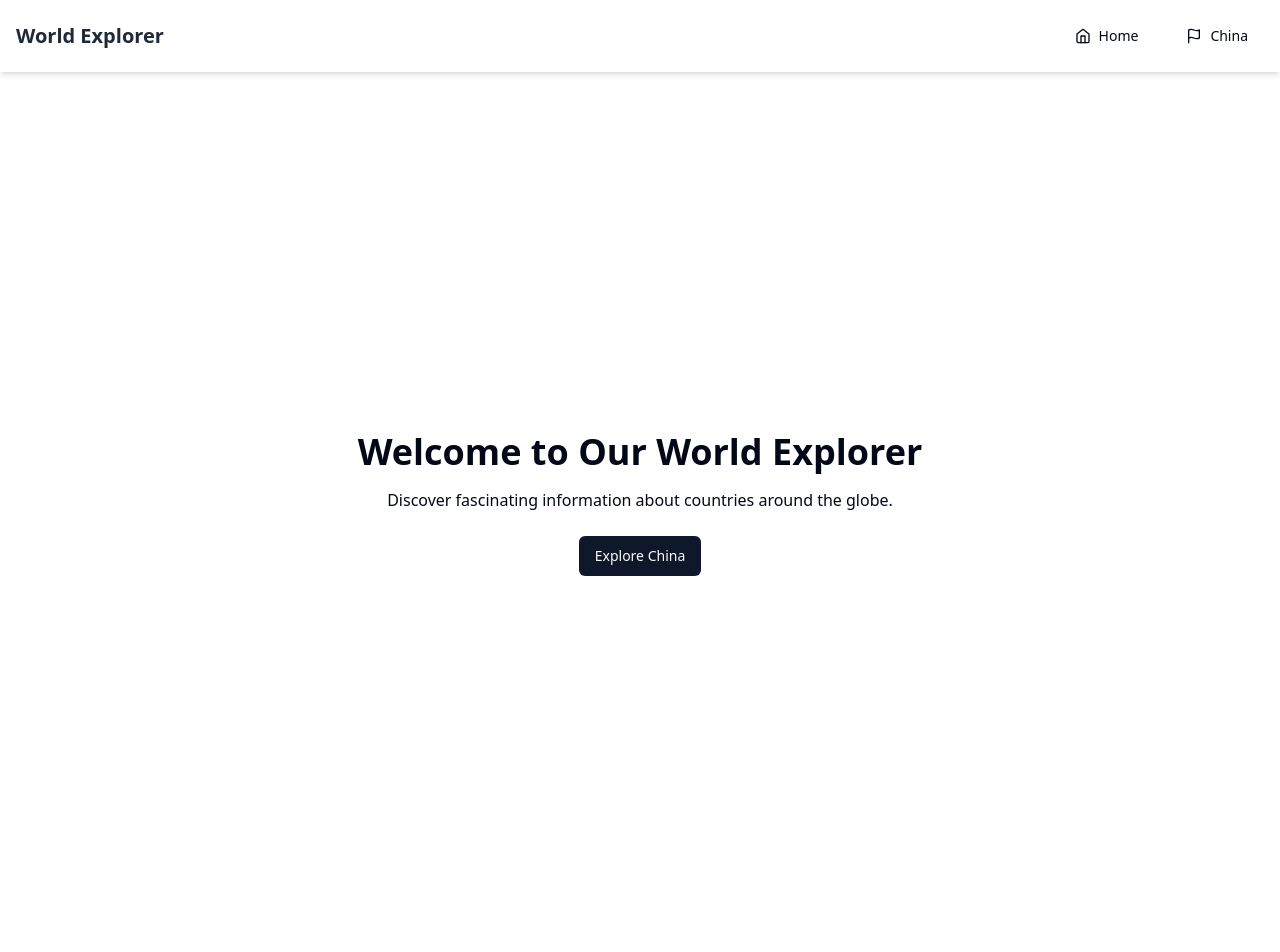
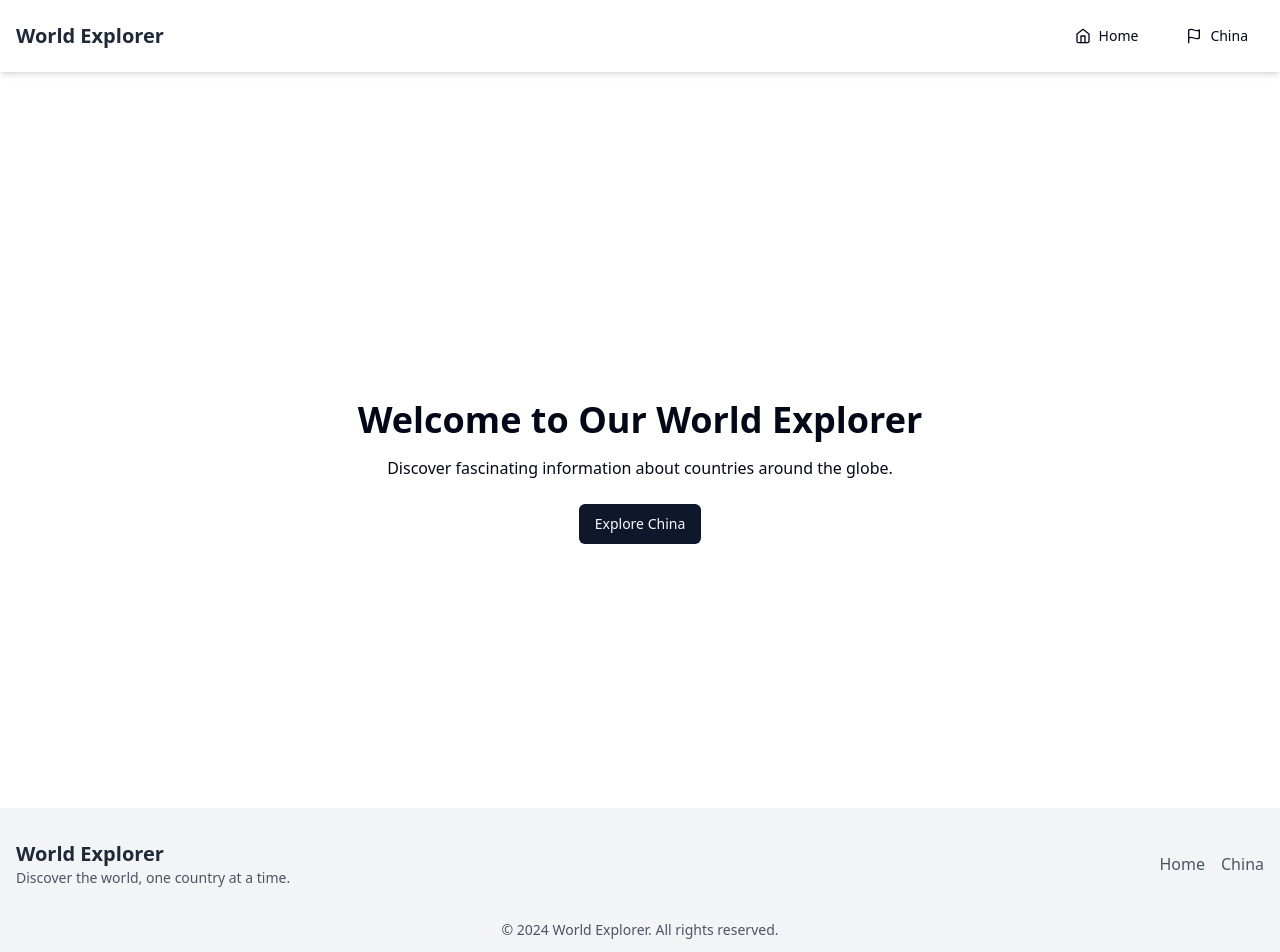
Before and after one commit to GPT-Engineer-App/vibrant-china-window, a React (Vite) app: page / in a window 1280 px wide. Shown: the top 952 px of the page. Before the commit the page ends 872 px from the top, so only its background shows below. Built offline with nearby package versions, Linux system fonts and the light colour scheme.

Commit message:
GPT Engineer Update [skip gpt_engineer]

```diff
--- a/src/App.jsx
+++ b/src/App.jsx
@@ -4,6 +4,7 @@ import { QueryClient, QueryClientProvider } from "@tanstack/react-query";
 import { BrowserRouter, Routes, Route } from "react-router-dom";
 import { navItems } from "./nav-items";
 import Navbar from "./components/Navbar";
+import Footer from "./components/Footer";
 
 const queryClient = new QueryClient();
 
@@ -12,14 +13,17 @@ const App = () => (
     <TooltipProvider>
       <Toaster />
       <BrowserRouter>
+        <div className="flex flex-col min-h-screen">
           <Navbar />
-        <main className="pt-16"> {/* Add padding to account for fixed navbar */}
+          <main className="flex-grow pt-16"> {/* Add padding to account for fixed navbar */}
             <Routes>
               {navItems.map(({ to, page }) => (
                 <Route key={to} path={to} element={page} />
               ))}
             </Routes>
           </main>
+          <Footer />
+        </div>
       </BrowserRouter>
     </TooltipProvider>
   </QueryClientProvider>
--- /dev/null
+++ b/src/components/Footer.jsx
@@ -0,0 +1,26 @@
+import React from 'react';
+import { Link } from 'react-router-dom';
+
+const Footer = () => {
+  return (
+    <footer className="bg-gray-100 mt-auto">
+      <div className="container mx-auto px-4 py-8">
+        <div className="flex flex-col md:flex-row justify-between items-center">
+          <div className="mb-4 md:mb-0">
+            <h2 className="text-xl font-bold text-gray-800">World Explorer</h2>
+            <p className="text-sm text-gray-600">Discover the world, one country at a time.</p>
+          </div>
+          <div className="flex space-x-4">
+            <Link to="/" className="text-gray-600 hover:text-gray-800">Home</Link>
+            <Link to="/china" className="text-gray-600 hover:text-gray-800">China</Link>
+          </div>
+        </div>
+        <div className="mt-8 text-center text-sm text-gray-600">
+          © {new Date().getFullYear()} World Explorer. All rights reserved.
+        </div>
+      </div>
+    </footer>
+  );
+};
+
+export default Footer;
--- a/src/pages/China.jsx
+++ b/src/pages/China.jsx
@@ -4,7 +4,7 @@ import { Separator } from "@/components/ui/separator";
 
 const China = () => {
   return (
-    <div className="container mx-auto p-4 mt-4"> {/* Add top margin */}
+    <div className="container mx-auto p-4 my-4"> {/* Add top and bottom margin */}
       <h1 className="text-3xl font-bold mb-4">China</h1>
       <p className="mb-4">China, officially the People's Republic of China (PRC), is a country in East Asia. It is the world's most populous country and the third-largest by land area.</p>
 
--- a/src/pages/Index.jsx
+++ b/src/pages/Index.jsx
@@ -4,7 +4,7 @@ import { Button } from "@/components/ui/button";
 
 const Index = () => {
   return (
-    <div className="flex flex-col justify-center items-center min-h-[calc(100vh-4rem)]"> {/* Adjust for navbar height */}
+    <div className="flex flex-col justify-center items-center min-h-[calc(100vh-8rem)]"> {/* Adjust for navbar and footer height */}
       <div className="text-center">
         <h1 className="text-4xl font-bold mb-4">Welcome to Our World Explorer</h1>
         <p className="mb-6">Discover fascinating information about countries around the globe.</p>
```
Lines whose indentation alone changed are shown as unchanged.
